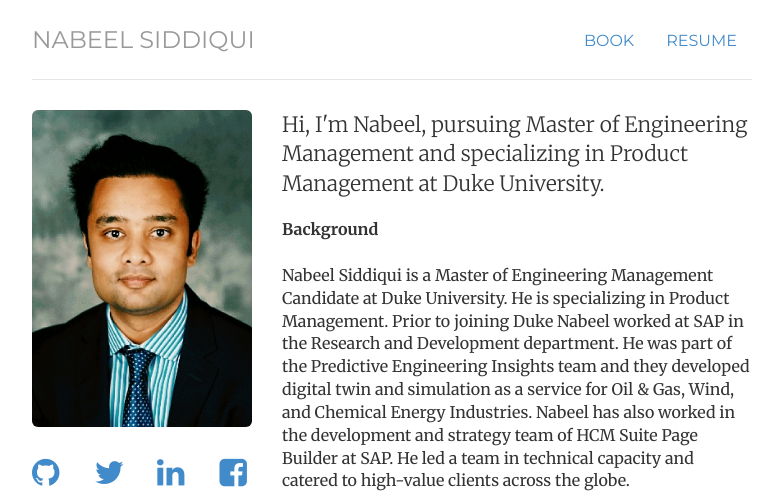
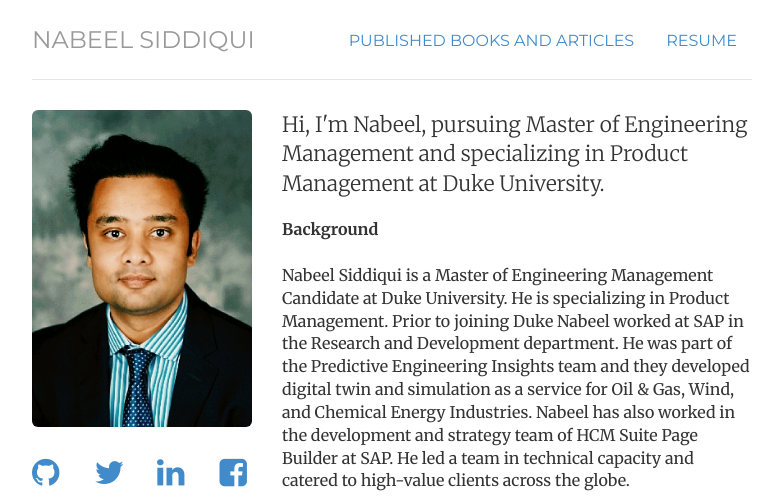
Before and after one commit to mnscodes/mnscodes.github.io, a Jekyll site: the page built from index.html, in a window 1280 px wide and 900 px high, cut to the strip 0-499 px from the top of the window. Shown: the whole strip, without its empty margins (248-1028 px from the left). Built offline with Jekyll 4.4.1, drawn with Linux system fonts in a browser that asks for light colours.

Commit message:
Update header.html

```diff
--- a/_includes/header.html
+++ b/_includes/header.html
@@ -1,6 +1,6 @@
 <div class="header">
 	<ul class="nav nav-pills pull-right">
- 		<li class="{{ page.book }}"><a href="/editorials" title="Published Books and Articles">Book</a></li>
+ 		<li class="{{ page.book }}"><a href="/book" title="Book">Published Books and Articles</a></li>
 		<li class="{{ page.cv }}"><a target = "_blank" href="/files/NabeelSiddiquiResume.pdf" title="Download CV as PDF">Resume</a></li>
 	</ul>
 	<h3 class="text-muted"><a href="/">Nabeel Siddiqui</a></h3>
```
